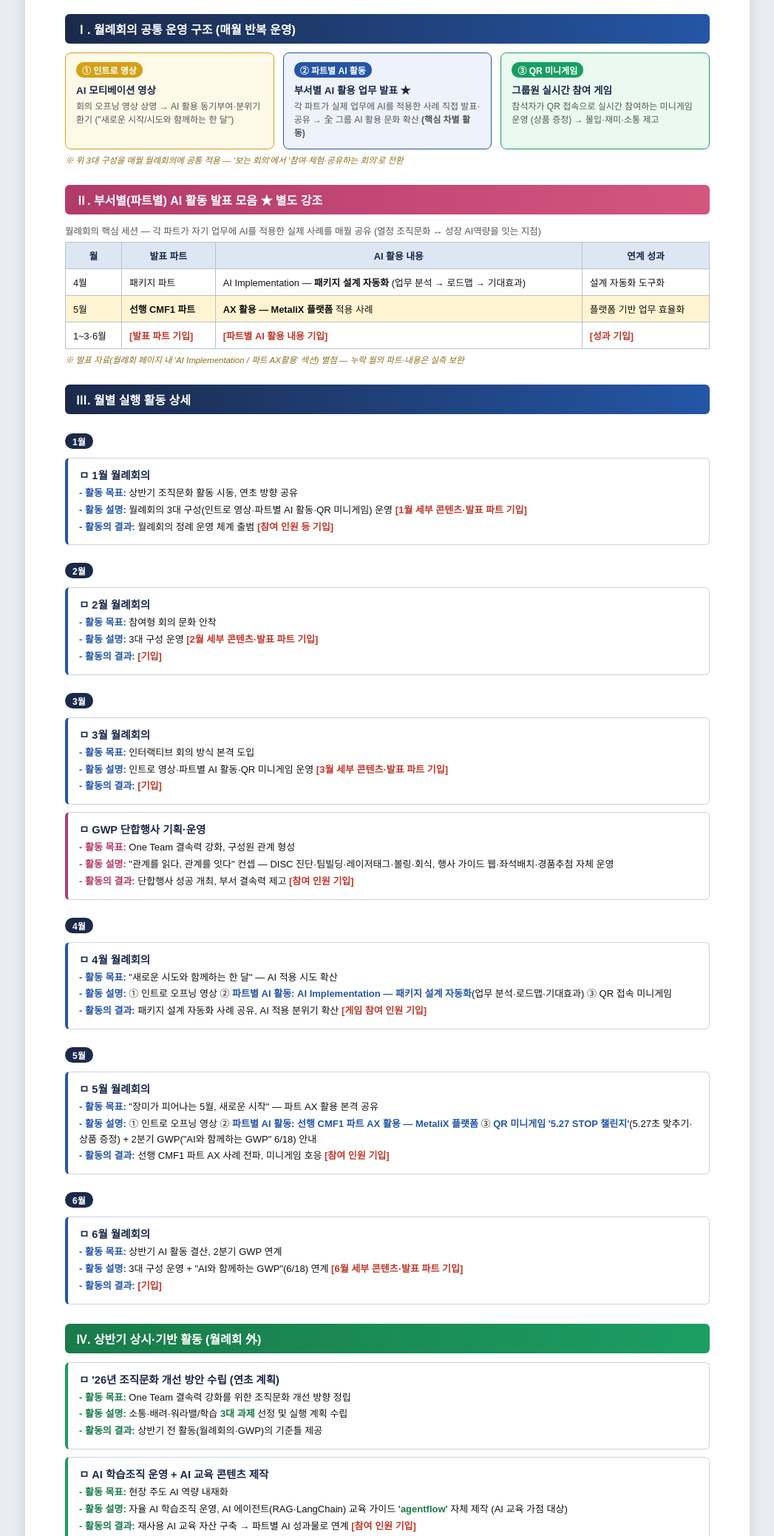
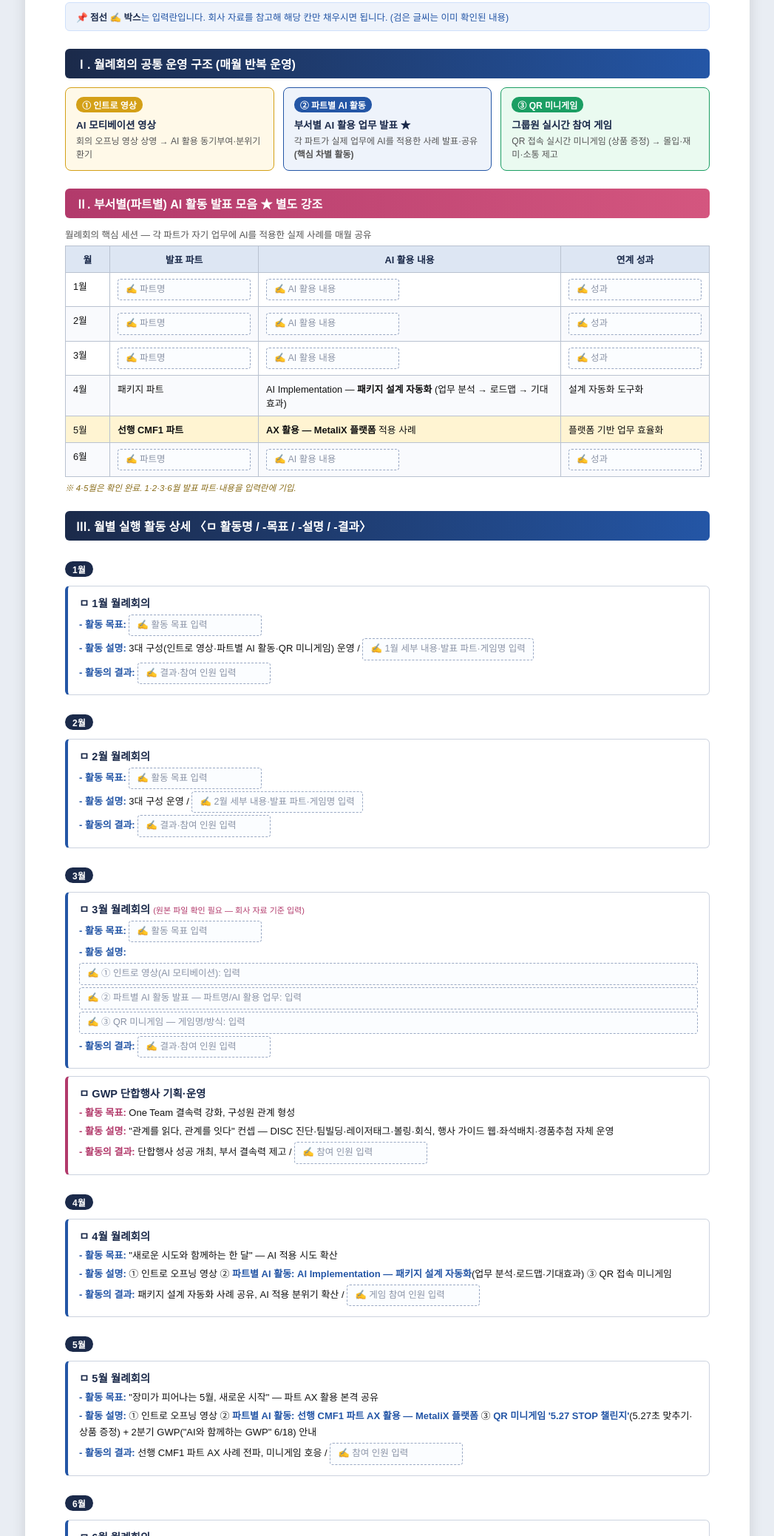
Before and after one commit to yonchelee/Prize_26_6, a plain HTML site: page 실행활동_상세.html in a window 1280 px wide. Shown: the part 149-2226 px from the top of the page at 74% size, without its empty margins (116-1163 px from the left). Drawn offline with Linux system fonts and the light colour scheme.

Commit message:
실행활동 상세를 입력용 템플릿으로 전환: 3월 월례회·AI 학습조직 커리큘럼·정량 입력란 확보

```diff
--- a/실행활동_상세.html
+++ b/실행활동_상세.html
@@ -3,7 +3,7 @@
 <head>
 <meta charset="UTF-8">
 <meta name="viewport" content="width=device-width, initial-scale=1.0">
-<title>실행 활동 상세 (별첨) — 선행기구개발그룹</title>
+<title>실행 활동 상세 (별첨) — 입력용 템플릿</title>
 <style>
   *{box-sizing:border-box;}
   body{margin:0; background:#e9edf3; color:#111;
@@ -11,17 +11,23 @@
   .sheet{width:980px; margin:26px auto; background:#fff; padding:46px 54px;
     box-shadow:0 3px 18px rgba(0,0,0,.12);}
   .doc-title{text-align:center; font-size:23px; font-weight:800; letter-spacing:.5px; margin:0 0 2px;}
-  .org{text-align:center; font-size:13px; color:#444; border-bottom:3px solid #1b2a4a; padding-bottom:12px; margin-bottom:18px;}
-  h2.band{margin:26px 0 12px; padding:8px 14px; border-radius:6px; font-size:16px; font-weight:800; color:#fff;}
+  .org{text-align:center; font-size:13px; color:#444; border-bottom:3px solid #1b2a4a; padding-bottom:12px; margin-bottom:10px;}
+  .legend{background:#eef3fb; border:1px solid #cfe0fb; border-radius:6px; padding:9px 14px; font-size:12.5px; color:#2456a6; margin-bottom:14px;}
+  .legend b{color:#1b2a4a;}
+  h2.band{margin:24px 0 12px; padding:8px 14px; border-radius:6px; font-size:16px; font-weight:800; color:#fff;}
   .b-blue{background:linear-gradient(90deg,#1b2a4a,#2456a6);}
   .b-pink{background:linear-gradient(90deg,#b23a6b,#d4567f);}
   .b-green{background:linear-gradient(90deg,#1a7a4a,#1b9e63);}
-  /* 월례회 3대 구성 강조 */
+  /* 입력란 스타일 */
+  .fill{display:inline-block; min-width:180px; border:1.4px dashed #9aa9c4; background:#fbfdff;
+    border-radius:4px; padding:3px 10px; color:#8a93a6; font-size:12.5px; line-height:1.7;}
+  .fill.block{display:block; min-height:30px; margin:3px 0;}
+  .fill::before{content:"✍ "; color:#2456a6;}
+  .filled{color:#111;}  /* 이미 채워진 값 */
+  /* 월례회 3대 구성 */
   .struct{display:flex; gap:12px; margin-bottom:6px;}
   .scard{flex:1; border:1.4px solid; border-radius:8px; padding:12px 14px;}
-  .s1{border-color:#d4a017; background:#fff9e8;}
-  .s2{border-color:#2456a6; background:#eef3fb;}
-  .s3{border-color:#1b9e63; background:#eafaf0;}
+  .s1{border-color:#d4a017; background:#fff9e8;} .s2{border-color:#2456a6; background:#eef3fb;} .s3{border-color:#1b9e63; background:#eafaf0;}
   .scard .sn{font-size:12px; font-weight:800; color:#fff; padding:2px 8px; border-radius:10px; display:inline-block; margin-bottom:6px;}
   .s1 .sn{background:#d4a017;} .s2 .sn{background:#2456a6;} .s3 .sn{background:#1b9e63;}
   .scard .st{font-size:13.5px; font-weight:700; color:#1b2a4a;}
@@ -29,15 +35,14 @@
   /* 활동 카드 */
   .act{border:1px solid #ccd3df; border-left:4px solid #2456a6; border-radius:6px; padding:11px 15px; margin:10px 0;}
   .act.pink{border-left-color:#b23a6b;} .act.green{border-left-color:#1b9e63;}
-  .act .an{font-size:14.5px; font-weight:800; color:#1b2a4a; margin-bottom:5px;}
-  .act .row{font-size:13px; line-height:1.6; margin:2px 0;}
+  .act .an{font-size:14.5px; font-weight:800; color:#1b2a4a; margin-bottom:6px;}
+  .act .row{font-size:13px; line-height:1.7; margin:3px 0;}
   .act .row b{color:#2456a6;} .act.pink .row b{color:#b23a6b;} .act.green .row b{color:#1a7a4a;}
-  .ph{color:#c0392b; font-weight:600;}
-  .mon{display:inline-block; font-size:12px; font-weight:800; color:#fff; background:#1b2a4a; padding:2px 10px; border-radius:11px; margin:14px 0 2px;}
+  .mon{display:inline-block; font-size:12px; font-weight:800; color:#fff; background:#1b2a4a; padding:2px 10px; border-radius:11px; margin:16px 0 2px;}
   table{width:100%; border-collapse:collapse; font-size:12.8px; margin-top:6px;}
   th,td{border:1px solid #b9c2d0; padding:8px 10px; text-align:left; vertical-align:top;}
   th{background:#dde6f3; color:#1b2a4a; font-weight:700; text-align:center; white-space:nowrap;}
-  tbody tr:nth-child(even){background:#f7f9fd;}
+  tbody tr:nth-child(even){background:#f9fafd;}
   .hl-row{background:#fff4d2 !important;}
   .note{font-size:11.5px; color:#8a6d1a; margin-top:6px; font-style:italic;}
   @media print{body{background:#fff;} .sheet{box-shadow:none; margin:0; width:auto;}}
@@ -45,104 +50,124 @@
 </head>
 <body>
 <div class="sheet">
-  <h1 class="doc-title">실행 활동 상세 〈별첨〉</h1>
+  <h1 class="doc-title">실행 활동 상세 〈별첨〉 — 입력용 템플릿</h1>
   <div class="org">MX사업부 선행기구개발그룹 · '26년 상반기 (1~6월)</div>
+  <div class="legend">📌 <b>점선 ✍ 박스</b>는 입력란입니다. 회사 자료를 참고해 해당 칸만 채우시면 됩니다. (검은 글씨는 이미 확인된 내용)</div>
 
-  <!-- 월례회의 공통 구조 -->
+  <!-- Ⅰ. 월례회의 공통 구조 -->
   <h2 class="band b-blue">Ⅰ. 월례회의 공통 운영 구조 (매월 반복 운영)</h2>
   <div class="struct">
     <div class="scard s1"><span class="sn">① 인트로 영상</span>
       <div class="st">AI 모티베이션 영상</div>
-      <div class="sd">회의 오프닝 영상 상영 → AI 활용 동기부여·분위기 환기 ("새로운 시작/시도와 함께하는 한 달")</div></div>
+      <div class="sd">회의 오프닝 영상 상영 → AI 활용 동기부여·분위기 환기</div></div>
     <div class="scard s2"><span class="sn">② 파트별 AI 활동</span>
       <div class="st">부서별 AI 활용 업무 발표 ★</div>
-      <div class="sd">각 파트가 실제 업무에 AI를 적용한 사례 직접 발표·공유 → 全 그룹 AI 활용 문화 확산 <b>(핵심 차별 활동)</b></div></div>
+      <div class="sd">각 파트가 실제 업무에 AI를 적용한 사례 발표·공유 <b>(핵심 차별 활동)</b></div></div>
     <div class="scard s3"><span class="sn">③ QR 미니게임</span>
       <div class="st">그룹원 실시간 참여 게임</div>
-      <div class="sd">참석자가 QR 접속으로 실시간 참여하는 미니게임 운영 (상품 증정) → 몰입·재미·소통 제고</div></div>
+      <div class="sd">QR 접속 실시간 미니게임 (상품 증정) → 몰입·재미·소통 제고</div></div>
   </div>
-  <div class="note">※ 위 3대 구성을 매월 월례회의에 공통 적용 — '보는 회의'에서 '참여·체험·공유하는 회의'로 전환</div>
 
-  <!-- 부서별 AI 활동 발표 별도 강조 -->
+  <!-- Ⅱ. 부서별 AI 활동 발표 모음 -->
   <h2 class="band b-pink">Ⅱ. 부서별(파트별) AI 활동 발표 모음 ★ 별도 강조</h2>
-  <p style="font-size:12.5px;color:#555;margin:0 0 4px;">월례회의 핵심 세션 — 각 파트가 자기 업무에 AI를 적용한 실제 사례를 매월 공유 (열정 조직문화 ↔ 성장 AI역량을 잇는 지점)</p>
+  <p style="font-size:12.5px;color:#555;margin:0 0 4px;">월례회의 핵심 세션 — 각 파트가 자기 업무에 AI를 적용한 실제 사례를 매월 공유</p>
   <table>
-    <thead><tr><th>월</th><th>발표 파트</th><th>AI 활용 내용</th><th>연계 성과</th></tr></thead>
+    <thead><tr><th style="width:60px;">월</th><th style="width:160px;">발표 파트</th><th>AI 활용 내용</th><th style="width:150px;">연계 성과</th></tr></thead>
     <tbody>
-      <tr><td>4월</td><td>패키지 파트</td><td>AI Implementation — <b>패키지 설계 자동화</b> (업무 분석 → 로드맵 → 기대효과)</td><td>설계 자동화 도구화</td></tr>
-      <tr class="hl-row"><td>5월</td><td><b>선행 CMF1 파트</b></td><td><b>AX 활용 — MetaliX 플랫폼</b> 적용 사례</td><td>플랫폼 기반 업무 효율화</td></tr>
-      <tr><td>1~3·6월</td><td class="ph">[발표 파트 기입]</td><td class="ph">[파트별 AI 활용 내용 기입]</td><td class="ph">[성과 기입]</td></tr>
+      <tr><td>1월</td><td><span class="fill">파트명</span></td><td><span class="fill">AI 활용 내용</span></td><td><span class="fill">성과</span></td></tr>
+      <tr><td>2월</td><td><span class="fill">파트명</span></td><td><span class="fill">AI 활용 내용</span></td><td><span class="fill">성과</span></td></tr>
+      <tr><td>3월</td><td><span class="fill">파트명</span></td><td><span class="fill">AI 활용 내용</span></td><td><span class="fill">성과</span></td></tr>
+      <tr><td>4월</td><td class="filled">패키지 파트</td><td class="filled">AI Implementation — <b>패키지 설계 자동화</b> (업무 분석 → 로드맵 → 기대효과)</td><td class="filled">설계 자동화 도구화</td></tr>
+      <tr class="hl-row"><td>5월</td><td class="filled"><b>선행 CMF1 파트</b></td><td class="filled"><b>AX 활용 — MetaliX 플랫폼</b> 적용 사례</td><td class="filled">플랫폼 기반 업무 효율화</td></tr>
+      <tr><td>6월</td><td><span class="fill">파트명</span></td><td><span class="fill">AI 활용 내용</span></td><td><span class="fill">성과</span></td></tr>
     </tbody>
   </table>
-  <div class="note">※ 발표 자료(월례회 페이지 내 'AI Implementation / 파트 AX활용' 섹션) 별첨 — 누락 월의 파트·내용은 실측 보완</div>
+  <div class="note">※ 4·5월은 확인 완료. 1·2·3·6월 발표 파트·내용을 입력란에 기입.</div>
 
-  <!-- 월별 활동 -->
-  <h2 class="band b-blue">Ⅲ. 월별 실행 활동 상세</h2>
+  <!-- Ⅲ. 월별 활동 -->
+  <h2 class="band b-blue">Ⅲ. 월별 실행 활동 상세 〈ㅁ 활동명 / -목표 / -설명 / -결과〉</h2>
 
   <div class="mon">1월</div>
   <div class="act"><div class="an">ㅁ 1월 월례회의</div>
-    <div class="row"><b>- 활동 목표:</b> 상반기 조직문화 활동 시동, 연초 방향 공유</div>
-    <div class="row"><b>- 활동 설명:</b> 월례회의 3대 구성(인트로 영상·파트별 AI 활동·QR 미니게임) 운영 <span class="ph">[1월 세부 콘텐츠·발표 파트 기입]</span></div>
-    <div class="row"><b>- 활동의 결과:</b> 월례회의 정례 운영 체계 출범 <span class="ph">[참여 인원 등 기입]</span></div>
+    <div class="row"><b>- 활동 목표:</b> <span class="fill">활동 목표 입력</span></div>
+    <div class="row"><b>- 활동 설명:</b> 3대 구성(인트로 영상·파트별 AI 활동·QR 미니게임) 운영 / <span class="fill">1월 세부 내용·발표 파트·게임명 입력</span></div>
+    <div class="row"><b>- 활동의 결과:</b> <span class="fill">결과·참여 인원 입력</span></div>
   </div>
 
   <div class="mon">2월</div>
   <div class="act"><div class="an">ㅁ 2월 월례회의</div>
-    <div class="row"><b>- 활동 목표:</b> 참여형 회의 문화 안착</div>
-    <div class="row"><b>- 활동 설명:</b> 3대 구성 운영 <span class="ph">[2월 세부 콘텐츠·발표 파트 기입]</span></div>
-    <div class="row"><b>- 활동의 결과:</b> <span class="ph">[기입]</span></div>
+    <div class="row"><b>- 활동 목표:</b> <span class="fill">활동 목표 입력</span></div>
+    <div class="row"><b>- 활동 설명:</b> 3대 구성 운영 / <span class="fill">2월 세부 내용·발표 파트·게임명 입력</span></div>
+    <div class="row"><b>- 활동의 결과:</b> <span class="fill">결과·참여 인원 입력</span></div>
   </div>
 
   <div class="mon">3월</div>
-  <div class="act"><div class="an">ㅁ 3월 월례회의</div>
-    <div class="row"><b>- 활동 목표:</b> 인터랙티브 회의 방식 본격 도입</div>
-    <div class="row"><b>- 활동 설명:</b> 인트로 영상·파트별 AI 활동·QR 미니게임 운영 <span class="ph">[3월 세부 콘텐츠·발표 파트 기입]</span></div>
-    <div class="row"><b>- 활동의 결과:</b> <span class="ph">[기입]</span></div>
+  <div class="act"><div class="an">ㅁ 3월 월례회의 <span style="font-size:11px;color:#b23a6b;font-weight:400;">(원본 파일 확인 필요 — 회사 자료 기준 입력)</span></div>
+    <div class="row"><b>- 활동 목표:</b> <span class="fill">활동 목표 입력</span></div>
+    <div class="row"><b>- 활동 설명:</b>
+      <div class="fill block">① 인트로 영상(AI 모티베이션): 입력</div>
+      <div class="fill block">② 파트별 AI 활동 발표 — 파트명/AI 활용 업무: 입력</div>
+      <div class="fill block">③ QR 미니게임 — 게임명/방식: 입력</div>
+    </div>
+    <div class="row"><b>- 활동의 결과:</b> <span class="fill">결과·참여 인원 입력</span></div>
   </div>
   <div class="act pink"><div class="an">ㅁ GWP 단합행사 기획·운영</div>
     <div class="row"><b>- 활동 목표:</b> One Team 결속력 강화, 구성원 관계 형성</div>
     <div class="row"><b>- 활동 설명:</b> "관계를 읽다, 관계를 잇다" 컨셉 — DISC 진단·팀빌딩·레이저태그·볼링·회식, 행사 가이드 웹·좌석배치·경품추첨 자체 운영</div>
-    <div class="row"><b>- 활동의 결과:</b> 단합행사 성공 개최, 부서 결속력 제고 <span class="ph">[참여 인원 기입]</span></div>
+    <div class="row"><b>- 활동의 결과:</b> 단합행사 성공 개최, 부서 결속력 제고 / <span class="fill">참여 인원 입력</span></div>
   </div>
 
   <div class="mon">4월</div>
   <div class="act"><div class="an">ㅁ 4월 월례회의</div>
     <div class="row"><b>- 활동 목표:</b> "새로운 시도와 함께하는 한 달" — AI 적용 시도 확산</div>
     <div class="row"><b>- 활동 설명:</b> ① 인트로 오프닝 영상 ② <b>파트별 AI 활동: AI Implementation — 패키지 설계 자동화</b>(업무 분석·로드맵·기대효과) ③ QR 접속 미니게임</div>
-    <div class="row"><b>- 활동의 결과:</b> 패키지 설계 자동화 사례 공유, AI 적용 분위기 확산 <span class="ph">[게임 참여 인원 기입]</span></div>
+    <div class="row"><b>- 활동의 결과:</b> 패키지 설계 자동화 사례 공유, AI 적용 분위기 확산 / <span class="fill">게임 참여 인원 입력</span></div>
   </div>
 
   <div class="mon">5월</div>
   <div class="act"><div class="an">ㅁ 5월 월례회의</div>
     <div class="row"><b>- 활동 목표:</b> "장미가 피어나는 5월, 새로운 시작" — 파트 AX 활용 본격 공유</div>
     <div class="row"><b>- 활동 설명:</b> ① 인트로 오프닝 영상 ② <b>파트별 AI 활동: 선행 CMF1 파트 AX 활용 — MetaliX 플랫폼</b> ③ <b>QR 미니게임 '5.27 STOP 챌린지'</b>(5.27초 맞추기·상품 증정) + 2분기 GWP("AI와 함께하는 GWP" 6/18) 안내</div>
-    <div class="row"><b>- 활동의 결과:</b> 선행 CMF1 파트 AX 사례 전파, 미니게임 호응 <span class="ph">[참여 인원 기입]</span></div>
+    <div class="row"><b>- 활동의 결과:</b> 선행 CMF1 파트 AX 사례 전파, 미니게임 호응 / <span class="fill">참여 인원 입력</span></div>
   </div>
 
   <div class="mon">6월</div>
   <div class="act"><div class="an">ㅁ 6월 월례회의</div>
     <div class="row"><b>- 활동 목표:</b> 상반기 AI 활동 결산, 2분기 GWP 연계</div>
-    <div class="row"><b>- 활동 설명:</b> 3대 구성 운영 + "AI와 함께하는 GWP"(6/18) 연계 <span class="ph">[6월 세부 콘텐츠·발표 파트 기입]</span></div>
-    <div class="row"><b>- 활동의 결과:</b> <span class="ph">[기입]</span></div>
+    <div class="row"><b>- 활동 설명:</b> 3대 구성 운영 + "AI와 함께하는 GWP"(6/18) 연계 / <span class="fill">6월 세부 내용·발표 파트·게임명 입력</span></div>
+    <div class="row"><b>- 활동의 결과:</b> <span class="fill">결과·참여 인원 입력</span></div>
   </div>
 
-  <!-- 상반기 상시 활동 -->
-  <h2 class="band b-green">Ⅳ. 상반기 상시·기반 활동 (월례회 外)</h2>
+  <!-- Ⅳ. AI 학습조직 커리큘럼 -->
+  <h2 class="band b-green">Ⅳ. AI 학습조직 커리큘럼 (성장 핵심 · 입력)</h2>
+  <p style="font-size:12.5px;color:#555;margin:0 0 4px;">자율 운영한 AI 학습조직의 차시별 교육 내용 — 회사 자료 기준 입력</p>
+  <table>
+    <thead><tr><th style="width:70px;">차시</th><th style="width:200px;">교육 주제</th><th>핵심 내용</th><th style="width:160px;">업무 적용·성과</th></tr></thead>
+    <tbody>
+      <tr><td>1차시</td><td><span class="fill">주제</span></td><td><span class="fill">핵심 내용</span></td><td><span class="fill">적용·성과</span></td></tr>
+      <tr><td>2차시</td><td><span class="fill">주제</span></td><td><span class="fill">핵심 내용</span></td><td><span class="fill">적용·성과</span></td></tr>
+      <tr><td>3차시</td><td><span class="fill">주제</span></td><td><span class="fill">핵심 내용</span></td><td><span class="fill">적용·성과</span></td></tr>
+      <tr><td><span class="fill">차시</span></td><td><span class="fill">주제</span></td><td><span class="fill">핵심 내용</span></td><td><span class="fill">적용·성과</span></td></tr>
+    </tbody>
+  </table>
+  <div class="note">※ 운영 기간·참여 인원: <span class="fill">기간(예: '26.O월~O월)</span> / <span class="fill">참여 인원 OO명</span></div>
 
+  <!-- Ⅴ. 상시·기반 활동 -->
+  <h2 class="band b-green">Ⅴ. 상반기 상시·기반 활동 (월례회 外)</h2>
   <div class="act green"><div class="an">ㅁ '26년 조직문화 개선 방안 수립 (연초 계획)</div>
     <div class="row"><b>- 활동 목표:</b> One Team 결속력 강화를 위한 조직문화 개선 방향 정립</div>
     <div class="row"><b>- 활동 설명:</b> 소통·배려·워라밸/학습 <b>3대 과제</b> 선정 및 실행 계획 수립</div>
     <div class="row"><b>- 활동의 결과:</b> 상반기 전 활동(월례회의·GWP)의 기준틀 제공</div>
   </div>
-  <div class="act green"><div class="an">ㅁ AI 학습조직 운영 + AI 교육 콘텐츠 제작</div>
-    <div class="row"><b>- 활동 목표:</b> 현장 주도 AI 역량 내재화</div>
-    <div class="row"><b>- 활동 설명:</b> 자율 AI 학습조직 운영, AI 에이전트(RAG·LangChain) 교육 가이드 <b>'agentflow'</b> 자체 제작 (AI 교육 가점 대상)</div>
-    <div class="row"><b>- 활동의 결과:</b> 재사용 AI 교육 자산 구축 → 파트별 AI 성과물로 연계 <span class="ph">[참여 인원 기입]</span></div>
+  <div class="act green"><div class="an">ㅁ AI 교육 콘텐츠 제작 — agentflow</div>
+    <div class="row"><b>- 활동 목표:</b> 현장 주도 AI 역량 내재화, 재사용 교육 자산 구축</div>
+    <div class="row"><b>- 활동 설명:</b> AI 에이전트(RAG·LangChain) 교육 가이드 'agentflow' 자체 제작 (AI 교육 가점 대상)</div>
+    <div class="row"><b>- 활동의 결과:</b> 학습조직 커리큘럼과 연계, 파트별 AI 성과물로 확산</div>
   </div>
   <div class="act green"><div class="an">ㅁ 파트별 AI 성과물 도출</div>
     <div class="row"><b>- 활동 목표:</b> 학습 내용의 실무 적용·업무 개선</div>
     <div class="row"><b>- 활동 설명:</b> 각 파트가 학습조직·월례회의 발표를 통해 업무 자동화 도구 등 실제 AI 결과물 산출</div>
-    <div class="row"><b>- 활동의 결과:</b> 부서원 AI 역량 강화, 업무 효율화 <span class="ph">[성과물 OO건·효율 OO% 기입]</span></div>
+    <div class="row"><b>- 활동의 결과:</b> 부서원 AI 역량 강화 / <span class="fill">성과물 OO건 · 업무효율 OO% 개선 입력</span></div>
   </div>
   <div class="act green"><div class="an">ㅁ 회식 선택 도우미 App 제작</div>
     <div class="row"><b>- 활동 목표:</b> 회식 의사결정 피로 해소, 참여 편의 제고</div>
@@ -150,7 +175,6 @@
     <div class="row"><b>- 활동의 결과:</b> 회식 준비 간소화, 구성원 편의 향상</div>
   </div>
 
-  <div class="note" style="margin-top:18px;">※ <span class="ph">붉은색</span> 표기 항목(발표 파트·참여 인원·정량 성과)은 실측치로 보완 예정. 월례회 원문 페이지 및 발표자료 별첨.</div>
 </div>
 </body>
 </html>
```
Also changed, not shown: 실행활동_상세.png.
